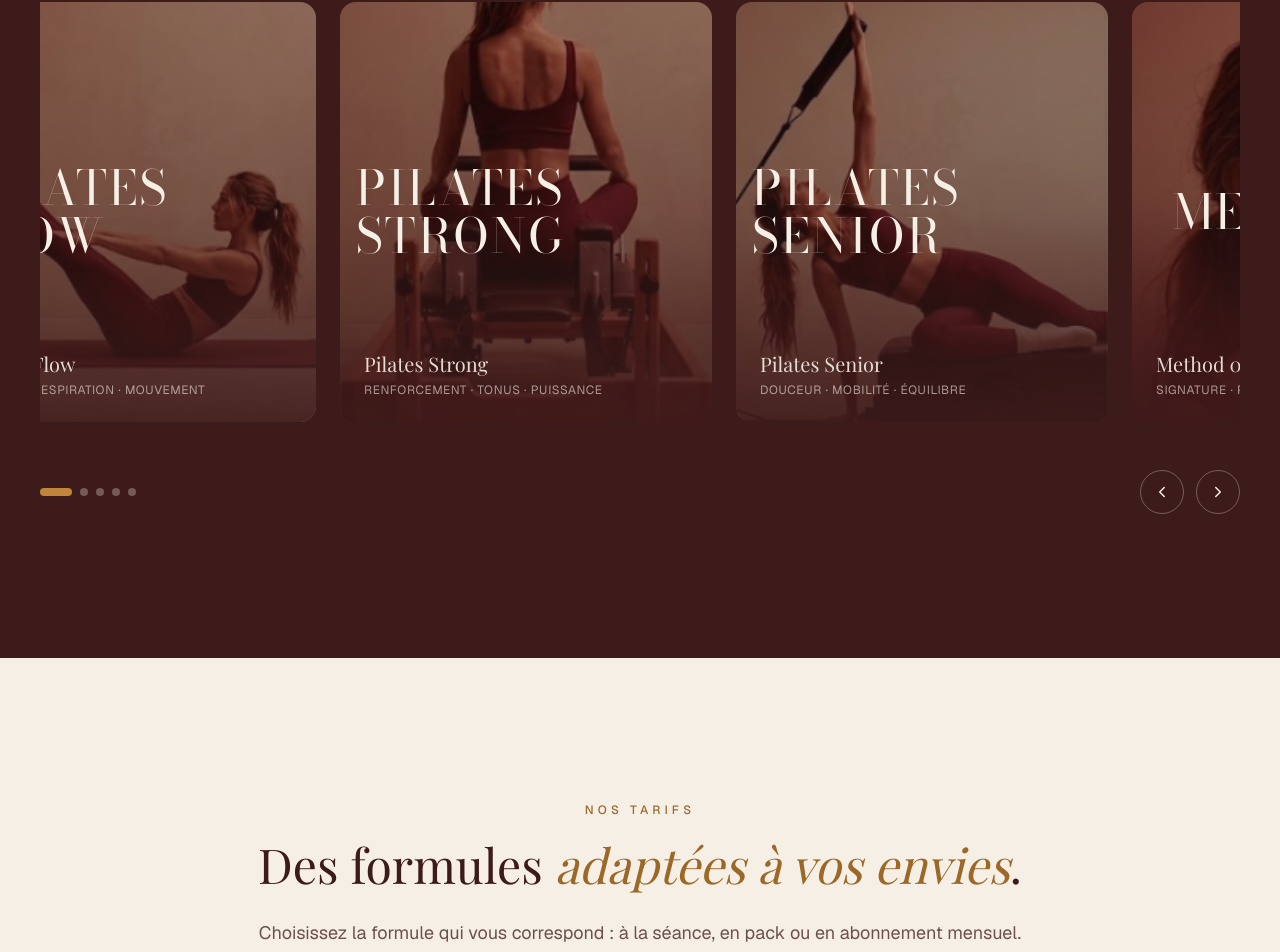
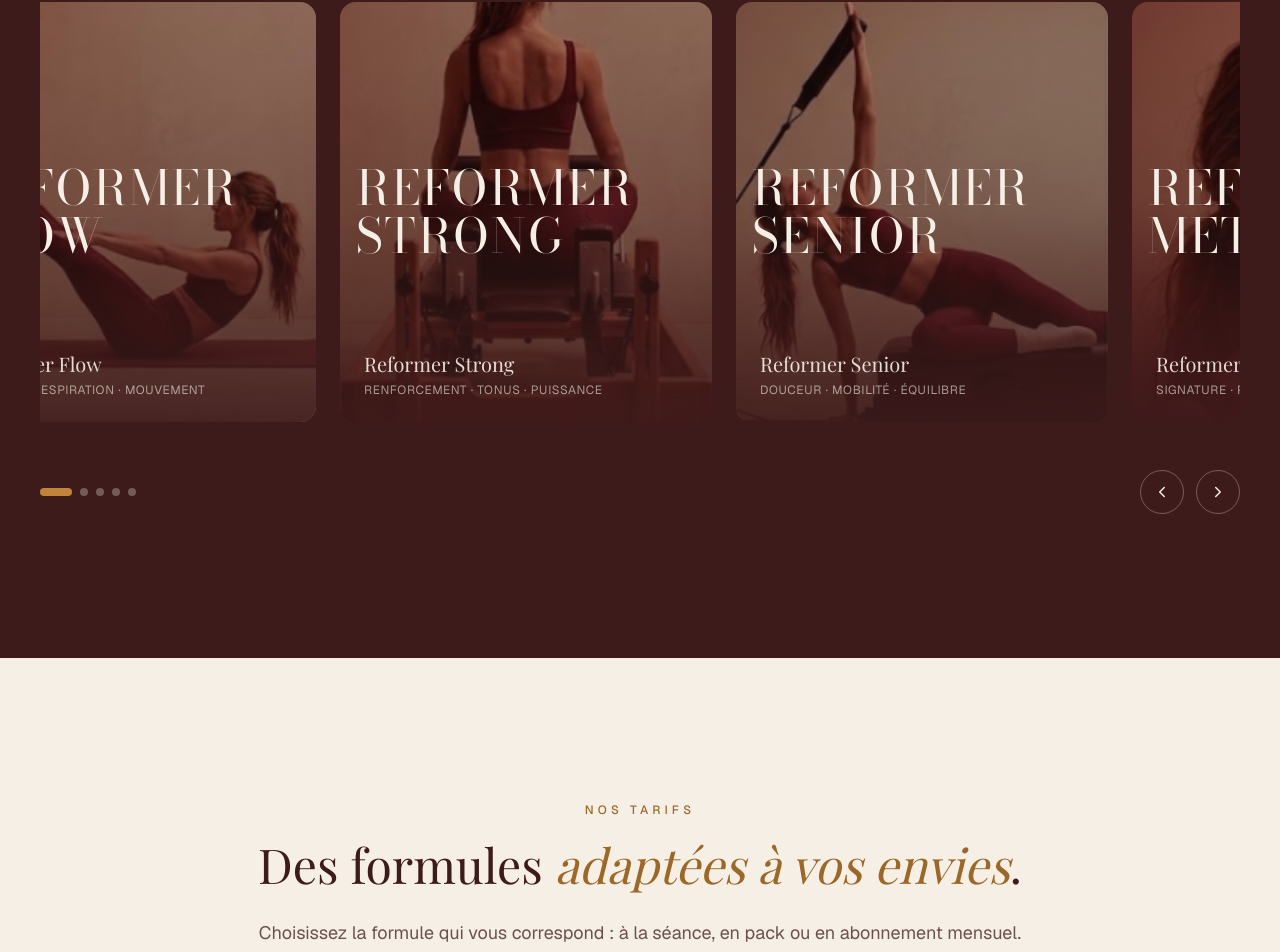
Before and after one commit to Agence-Grey/maison-05, a Next.js app: page / in a window 1280 px wide. Shown: the part 5494-6446 px from the top of the page. Built offline with nearby package versions, Linux system fonts and the light colour scheme; a web font is replaced by a local one.

Commit message:
feat: préfixer les disciplines de la section Nos disciplines par "Reformer"

```diff
--- a/src/data/content.ts
+++ b/src/data/content.ts
@@ -250,31 +250,31 @@ export const disciplinesContent: DisciplinesContent = {
     "Du renforcement à la détente, chaque séance est une parenthèse adaptée à votre rythme et à vos envies.",
   disciplines: [
     {
-      title: "Pilates Flow",
+      title: "Reformer Flow",
       text: "Des enchaînements fluides où la respiration guide chaque mouvement.",
       tagline: "Fluidité · Respiration · Mouvement",
       image: "/Screenshot_2026-09-06_20-51-55.png",
     },
     {
-      title: "Pilates Strong",
+      title: "Reformer Strong",
       text: "Un travail en profondeur sur machine pour renforcer la silhouette, gagner en tonicité et en puissance.",
       tagline: "Renforcement · Tonus · Puissance",
       image: "/Screenshot_2026-09-06_20-51-34.png",
     },
     {
-      title: "Pilates Senior",
+      title: "Reformer Senior",
       text: "Des séances douces et adaptées pour entretenir mobilité, équilibre et vitalité au fil des années.",
       tagline: "Douceur · Mobilité · Équilibre",
       image: "/Screenshot_2026-09-06_20-52-13.png",
     },
     {
-      title: "Method 05",
+      title: "Reformer Method 05",
       text: "La signature Maison 05 : une méthode exclusive mêlant précision du Reformer et intention du mouvement.",
       tagline: "Signature · Précision · Intention",
       image: "/Screenshot_2026-09-06_20-52-21.png",
     },
     {
-      title: "Pilates Pulse",
+      title: "Reformer Pulse",
       text: "Des enchaînements dynamiques au tempo soutenu pour élever le rythme et brûler les calories.",
       tagline: "Rythme · Énergie · Cardio",
       image: "/Screenshot_2026-09-06_20-52-40.png",
```
